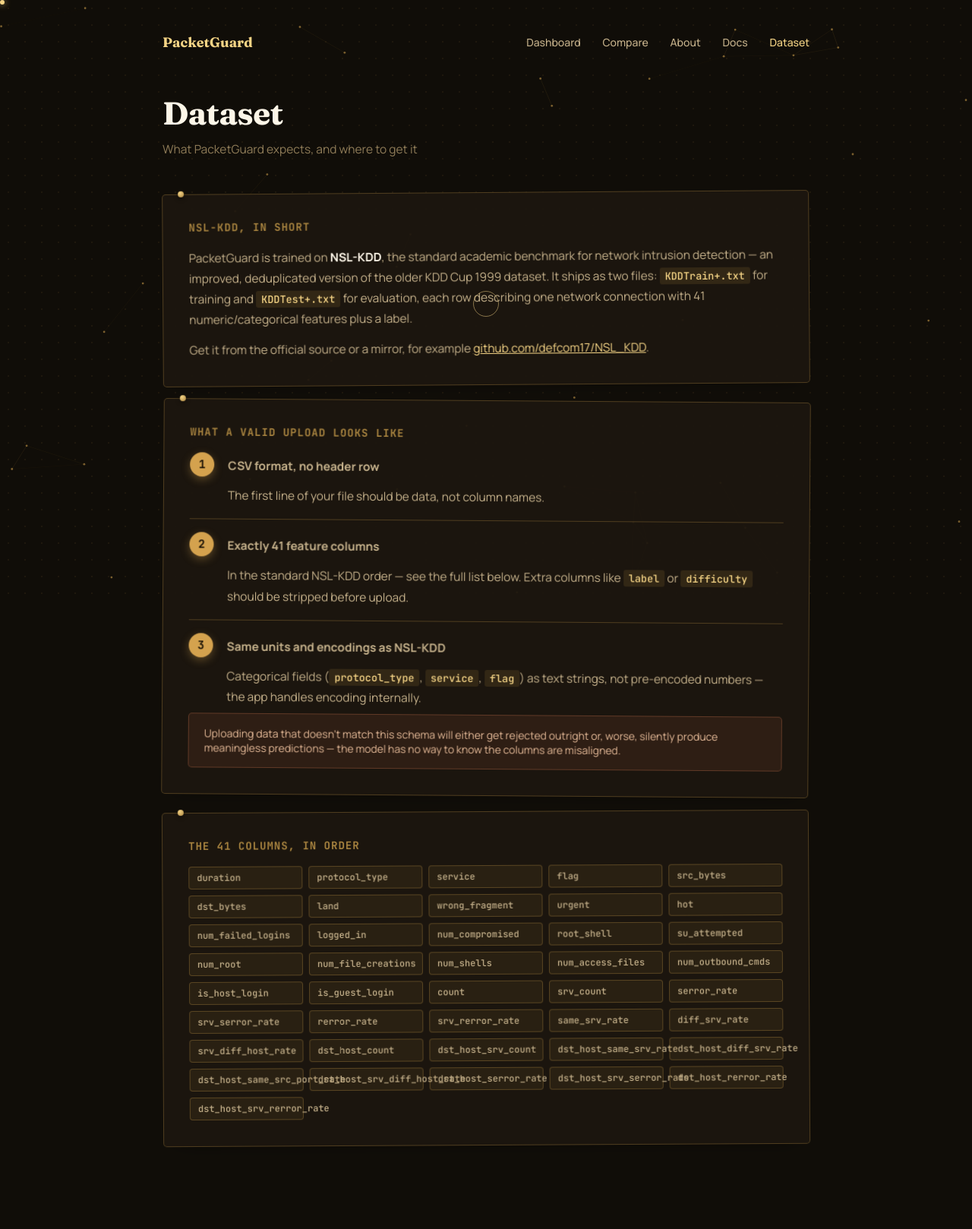
After one commit to Ananya5105/PacketGuard, a Flask app: page /dataset in a window 1280 px wide. The commit adds this page. Shown: the whole page at 76% size. Run offline with Flask 3, Linux system fonts and the light colour scheme; parts of the project's set-up code (start-up, migrations or seed data) failed here and were passed over.

Commit message:
ui improvement

```diff
--- a/app.py
+++ b/app.py
@@ -59,6 +59,10 @@ def about():
 @app.route("/docs")
 def docs():
     return render_template("docs.html")
+
+@app.route("/dataset")
+def dataset():
+    return render_template("dataset.html")
 
 
 @app.route("/predict", methods=["POST"])
--- a/templates/about.html
+++ b/templates/about.html
@@ -95,6 +95,7 @@
             <a href="/compare">Compare</a>
             <a href="/about" class="active">About</a>
             <a href="/docs">Docs</a>
+            <a href="/dataset">Dataset</a>
         </div>
     </nav>
 
--- a/templates/compare.html
+++ b/templates/compare.html
@@ -135,6 +135,7 @@
             <a href="/compare" class="active">Compare</a>
             <a href="/about">About</a>
             <a href="/docs">Docs</a>
+            <a href="/dataset">Dataset</a>
         </div>
     </nav>
 
--- /dev/null
+++ b/templates/dataset.html
@@ -0,0 +1,228 @@
+<!DOCTYPE html>
+<html>
+<head>
+    <title>Dataset — PacketGuard</title>
+    <link rel="preconnect" href="https://fonts.googleapis.com">
+    <link href="https://fonts.googleapis.com/css2?family=Fraunces:opsz,wght@9..144,500;9..144,600;9..144,700&family=Manrope:wght@400;500;600;700;800&family=JetBrains+Mono:wght@500;600;700&display=swap" rel="stylesheet">
+    <link rel="stylesheet" href="/static/fx.css">
+    <style>
+        * { box-sizing: border-box; }
+        :root {
+            --bg: #100D08;
+            --panel: rgba(28,22,14,0.94);
+            --panel-border: rgba(212,164,78,0.28);
+            --gold: #D4A24E;
+            --gold-bright: #F5D485;
+            --gold-dim: #A9843F;
+            --ink: #FDF6E8;
+            --ink-dim: #C4B08A;
+            --ink-faint: #8F7C58;
+        }
+        html, body {
+            margin: 0; min-height: 100vh; font-family: 'Manrope', sans-serif;
+            background: var(--bg); color: var(--ink); position: relative;
+        }
+        body::before {
+            content: ""; position: fixed; inset: 0;
+            background-image: radial-gradient(rgba(212,164,78,0.08) 1px, transparent 1px);
+            background-size: 22px 22px;
+            pointer-events: none; z-index: 1;
+        }
+        .wrap { max-width: 900px; margin: 0 auto; padding: 44px 24px 90px; position: relative; z-index: 2; }
+        nav { display: flex; justify-content: space-between; align-items: center; font-size: 14px; margin-bottom: 56px; flex-wrap: wrap; gap: 10px; }
+        nav a { color: var(--ink-dim); text-decoration: none; margin-left: 26px; font-weight: 500; }
+        nav a.active { color: var(--gold-bright); }
+        .brand { color: var(--gold-bright) !important; font-family: 'Fraunces', serif; font-weight: 700; font-size: 18px; margin-left: 0 !important; }
+
+        h1 { font-family: 'Fraunces', serif; font-weight: 700; font-size: 42px; color: var(--ink); margin: 0 0 10px; letter-spacing: -0.5px; }
+        .subhead { font-size: 15.5px; color: var(--ink-faint); margin: 0 0 46px; }
+
+        .card {
+            background: var(--panel); border: 1px solid var(--panel-border);
+            border-radius: 5px; padding: 34px; margin-bottom: 20px; position: relative;
+            box-shadow: 0 10px 24px -16px rgba(0,0,0,0.6);
+            transition: transform 0.2s ease;
+        }
+        .card::before {
+            content: ""; position: absolute; top: -5px; left: 20px;
+            width: 8px; height: 8px; border-radius: 50%;
+            background: radial-gradient(circle at 35% 30%, var(--gold-bright), var(--gold-dim));
+            box-shadow: 0 2px 5px rgba(0,0,0,0.5);
+        }
+        .card:hover { transform: rotate(0deg) translateY(-2px) !important; }
+        .card h2 {
+            font-family: 'JetBrains Mono', monospace;
+            font-size: 14px; text-transform: uppercase; letter-spacing: 1px;
+            color: var(--gold-dim); margin: 0 0 18px; display: flex; align-items: center;
+        }
+        .card p { font-size: 15.5px; color: var(--ink-dim); line-height: 1.75; margin: 0 0 12px; }
+        .card p:last-child { margin-bottom: 0; }
+        .card strong { color: var(--ink); }
+        .card code {
+            font-family: 'JetBrains Mono', monospace; font-size: 13.5px; color: var(--gold-bright);
+            background: rgba(212,164,78,0.12); padding: 2px 7px; border-radius: 3px;
+        }
+        .card a { color: var(--gold-bright); }
+
+        .col-grid {
+            display: grid; grid-template-columns: repeat(auto-fill, minmax(150px, 1fr));
+            gap: 8px; margin-top: 6px;
+        }
+        .col-chip {
+            font-family: 'JetBrains Mono', monospace; font-size: 12px; color: var(--ink-dim);
+            background: rgba(212,164,78,0.08); border: 1px solid var(--panel-border);
+            padding: 6px 10px; border-radius: 4px;
+        }
+
+        .steps { list-style: none; margin: 0; padding: 0; counter-reset: step; }
+        .step {
+            counter-increment: step;
+            display: flex; gap: 18px; align-items: flex-start;
+            padding: 17px 0; border-bottom: 1px solid var(--panel-border);
+        }
+        .step:last-child { border-bottom: none; padding-bottom: 0; }
+        .step:first-child { padding-top: 0; }
+        .step::before {
+            content: counter(step);
+            font-family: 'JetBrains Mono', monospace; font-weight: 700; font-size: 15px;
+            color: #1A1206; background: var(--gold); flex-shrink: 0;
+            width: 32px; height: 32px; border-radius: 50%;
+            display: flex; align-items: center; justify-content: center;
+            box-shadow: 0 4px 12px rgba(212,164,78,0.35);
+        }
+        .step-body { padding-top: 4px; }
+        .step-title { font-size: 16px; font-weight: 700; color: var(--ink); margin: 0 0 5px; }
+        .step-desc { font-size: 14.5px; color: var(--ink-dim); line-height: 1.65; margin: 0; }
+
+        .warn {
+            background: rgba(212,120,78,0.1); border: 1px solid rgba(212,120,78,0.3);
+            border-radius: 5px; padding: 16px 20px; font-size: 14px; color: #E3B896;
+            margin-top: 8px;
+        }
+
+        .card:nth-of-type(1) { transform: rotate(-0.4deg); }
+        .card:nth-of-type(2) { transform: rotate(0.5deg); margin-top: 8px; }
+        .card:nth-of-type(3) { transform: rotate(-0.3deg); }
+
+        @keyframes popJump {
+            0% { opacity: 0; transform: translateY(36px) scale(0.9) rotate(var(--r, 0deg)); }
+            55% { opacity: 1; transform: translateY(-8px) scale(1.03) rotate(var(--r, 0deg)); }
+            75% { transform: translateY(3px) scale(0.99) rotate(var(--r, 0deg)); }
+            100% { opacity: 1; transform: translateY(0) scale(1) rotate(var(--r, 0deg)); }
+        }
+        .pop { opacity: 0; animation: popJump 0.7s cubic-bezier(.34,1.56,.64,1) forwards; }
+        .card.pop:nth-of-type(1) { animation-delay: 0.05s; }
+        .card.pop:nth-of-type(2) { animation-delay: 0.15s; }
+        .card.pop:nth-of-type(3) { animation-delay: 0.25s; }
+    </style>
+</head>
+<body>
+<canvas id="pg-bg" class="pg-bg-canvas"></canvas>
+
+<div class="wrap">
+    <nav>
+        <a href="/" class="brand">PacketGuard</a>
+        <div>
+            <a href="/dashboard">Dashboard</a>
+            <a href="/compare">Compare</a>
+            <a href="/about">About</a>
+            <a href="/docs">Docs</a>
+            <a href="/dataset" class="active">Dataset</a>
+
+        </div>
+    </nav>
+
+    <h1>Dataset</h1>
+    <p class="subhead">What PacketGuard expects, and where to get it</p>
+
+    <div class="card pop" style="--r: -0.4deg;">
+        <h2>NSL-KDD, in short</h2>
+        <p>PacketGuard is trained on <strong>NSL-KDD</strong>, the standard academic benchmark
+        for network intrusion detection — an improved, deduplicated version of the older KDD Cup
+        1999 dataset. It ships as two files: <code>KDDTrain+.txt</code> for training and
+        <code>KDDTest+.txt</code> for evaluation, each row describing one network connection
+        with 41 numeric/categorical features plus a label.</p>
+        <p>Get it from the official source or a mirror, for example
+        <a href="https://github.com/defcom17/NSL_KDD" target="_blank">github.com/defcom17/NSL_KDD</a>.</p>
+    </div>
+
+    <div class="card pop" style="--r: 0.4deg;">
+        <h2>What a valid upload looks like</h2>
+        <ol class="steps">
+            <li class="step">
+                <div class="step-body">
+                    <p class="step-title">CSV format, no header row</p>
+                    <p class="step-desc">The first line of your file should be data, not column names.</p>
+                </div>
+            </li>
+            <li class="step">
+                <div class="step-body">
+                    <p class="step-title">Exactly 41 feature columns</p>
+                    <p class="step-desc">In the standard NSL-KDD order — see the full list below. Extra columns like <code>label</code> or <code>difficulty</code> should be stripped before upload.</p>
+                </div>
+            </li>
+            <li class="step">
+                <div class="step-body">
+                    <p class="step-title">Same units and encodings as NSL-KDD</p>
+                    <p class="step-desc">Categorical fields (<code>protocol_type</code>, <code>service</code>, <code>flag</code>) as text strings, not pre-encoded numbers — the app handles encoding internally.</p>
+                </div>
+            </li>
+        </ol>
+        <div class="warn">
+            Uploading data that doesn't match this schema will either get rejected outright or,
+            worse, silently produce meaningless predictions — the model has no way to know the
+            columns are misaligned.
+        </div>
+    </div>
+
+    <div class="card pop" style="--r: -0.3deg;">
+        <h2>The 41 columns, in order</h2>
+        <div class="col-grid">
+            <span class="col-chip">duration</span>
+            <span class="col-chip">protocol_type</span>
+            <span class="col-chip">service</span>
+            <span class="col-chip">flag</span>
+            <span class="col-chip">src_bytes</span>
+            <span class="col-chip">dst_bytes</span>
+            <span class="col-chip">land</span>
+            <span class="col-chip">wrong_fragment</span>
+            <span class="col-chip">urgent</span>
+            <span class="col-chip">hot</span>
+            <span class="col-chip">num_failed_logins</span>
+            <span class="col-chip">logged_in</span>
+            <span class="col-chip">num_compromised</span>
+            <span class="col-chip">root_shell</span>
+            <span class="col-chip">su_attempted</span>
+            <span class="col-chip">num_root</span>
+            <span class="col-chip">num_file_creations</span>
+            <span class="col-chip">num_shells</span>
+            <span class="col-chip">num_access_files</span>
+            <span class="col-chip">num_outbound_cmds</span>
+            <span class="col-chip">is_host_login</span>
+            <span class="col-chip">is_guest_login</span>
+            <span class="col-chip">count</span>
+            <span class="col-chip">srv_count</span>
+            <span class="col-chip">serror_rate</span>
+            <span class="col-chip">srv_serror_rate</span>
+            <span class="col-chip">rerror_rate</span>
+            <span class="col-chip">srv_rerror_rate</span>
+            <span class="col-chip">same_srv_rate</span>
+            <span class="col-chip">diff_srv_rate</span>
+            <span class="col-chip">srv_diff_host_rate</span>
+            <span class="col-chip">dst_host_count</span>
+            <span class="col-chip">dst_host_srv_count</span>
+            <span class="col-chip">dst_host_same_srv_rate</span>
+            <span class="col-chip">dst_host_diff_srv_rate</span>
+            <span class="col-chip">dst_host_same_src_port_rate</span>
+            <span class="col-chip">dst_host_srv_diff_host_rate</span>
+            <span class="col-chip">dst_host_serror_rate</span>
+            <span class="col-chip">dst_host_srv_serror_rate</span>
+            <span class="col-chip">dst_host_rerror_rate</span>
+            <span class="col-chip">dst_host_srv_rerror_rate</span>
+        </div>
+    </div>
+</div>
+
+<script src="/static/fx.js"></script>
+</body>
+</html>
--- a/templates/docs.html
+++ b/templates/docs.html
@@ -113,6 +113,7 @@
             <a href="/compare">Compare</a>
             <a href="/about">About</a>
             <a href="/docs" class="active">Docs</a>
+            <a href="/dataset">Dataset</a>
         </div>
     </nav>
 
--- a/templates/index.html
+++ b/templates/index.html
@@ -341,6 +341,7 @@
             <a href="/compare">Compare</a>
             <a href="/about">About</a>
             <a href="/docs">Docs</a>
+            <a href="/dataset">Dataset</a>
         </div>
     </nav>
     <div class="hero-logo">
```
Also changed, not shown: templates/landing.html (+41 -40 lines).
